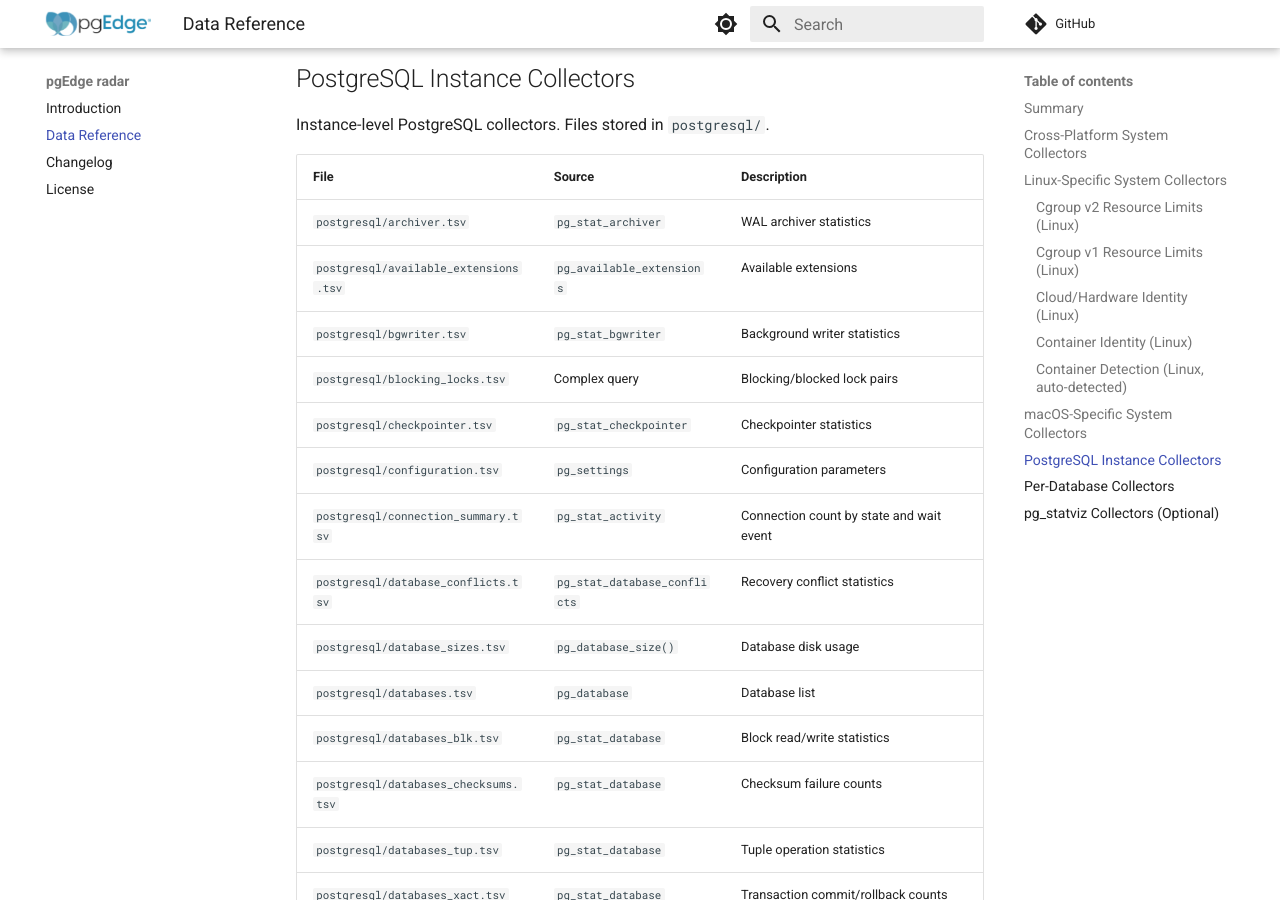
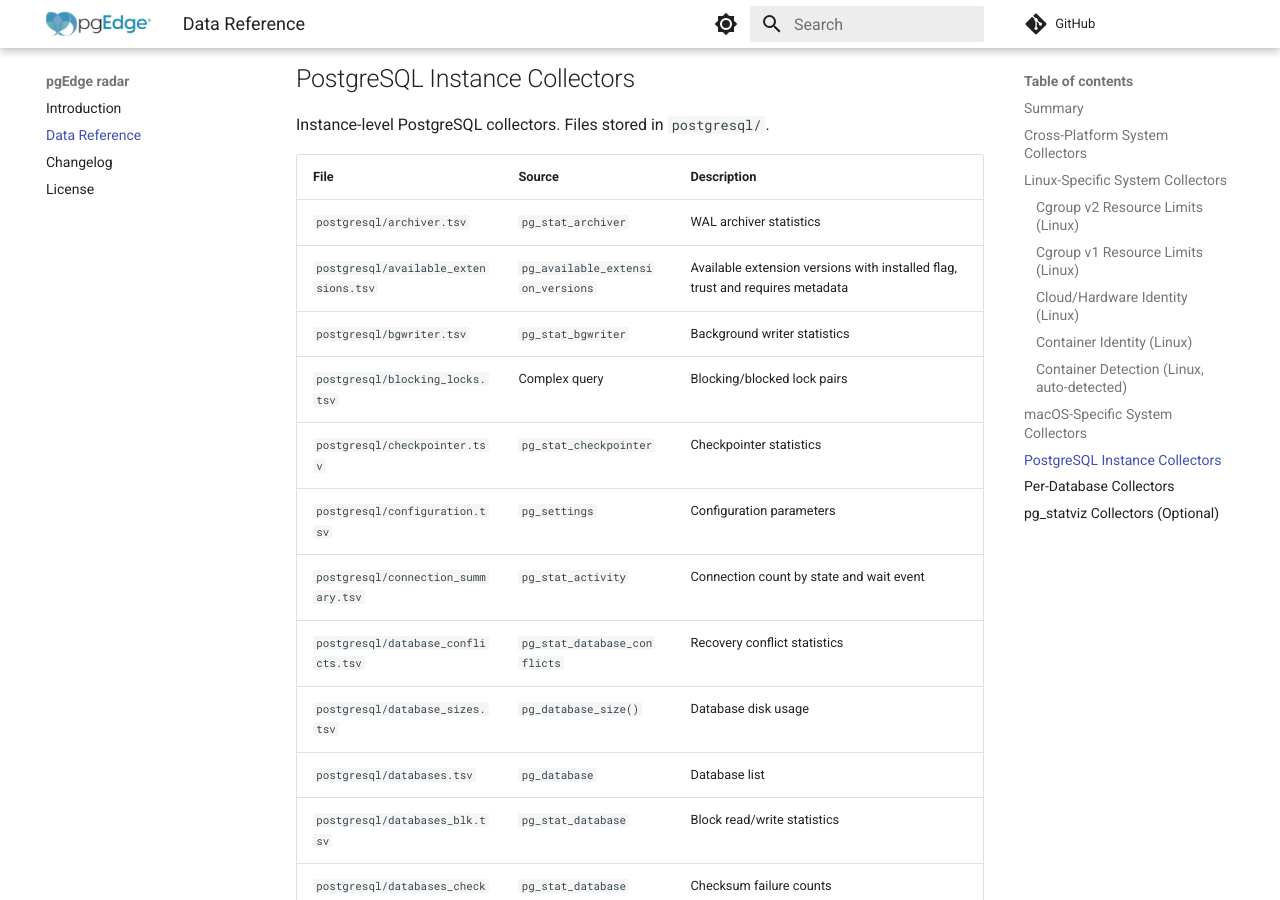
Before and after one commit to pgEdge/radar, an MkDocs documentation site: the page built from docs/data.md, in a window 1280 px wide and 900 px high, scrolled down 9645 px. Built offline with MkDocs 1.6.1 and Material for MkDocs 9.7.7, drawn with Linux system fonts in a browser that asks for light colours; comment, search, counter and statistics services are not loaded.

Commit message:
feat: collect available extension versions with trust and requires metadata

```diff
--- a/docs/data.md
+++ b/docs/data.md
@@ -222,7 +222,7 @@ Instance-level PostgreSQL collectors. Files stored in `postgresql/`.
 | File | Source | Description |
 |------|--------|-------------|
 | `postgresql/archiver.tsv` | `pg_stat_archiver` | WAL archiver statistics |
-| `postgresql/available_extensions.tsv` | `pg_available_extensions` | Available extensions |
+| `postgresql/available_extensions.tsv` | `pg_available_extension_versions` | Available extension versions with installed flag, trust and requires metadata |
 | `postgresql/bgwriter.tsv` | `pg_stat_bgwriter` | Background writer statistics |
 | `postgresql/blocking_locks.tsv` | Complex query | Blocking/blocked lock pairs |
 | `postgresql/checkpointer.tsv` | `pg_stat_checkpointer` | Checkpointer statistics |
```
Also changed, not shown: DATA.md (+1 -1 lines), README.md (+1 -1 lines), docs/index.md (+1 -1 lines), 1 other file.
